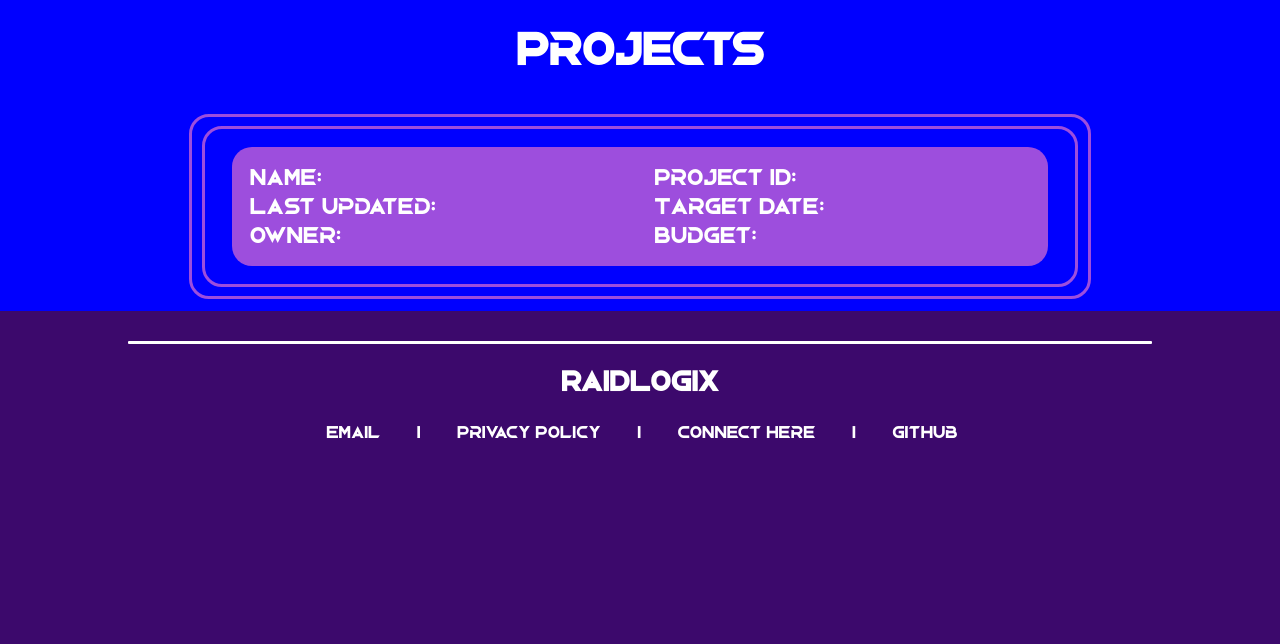
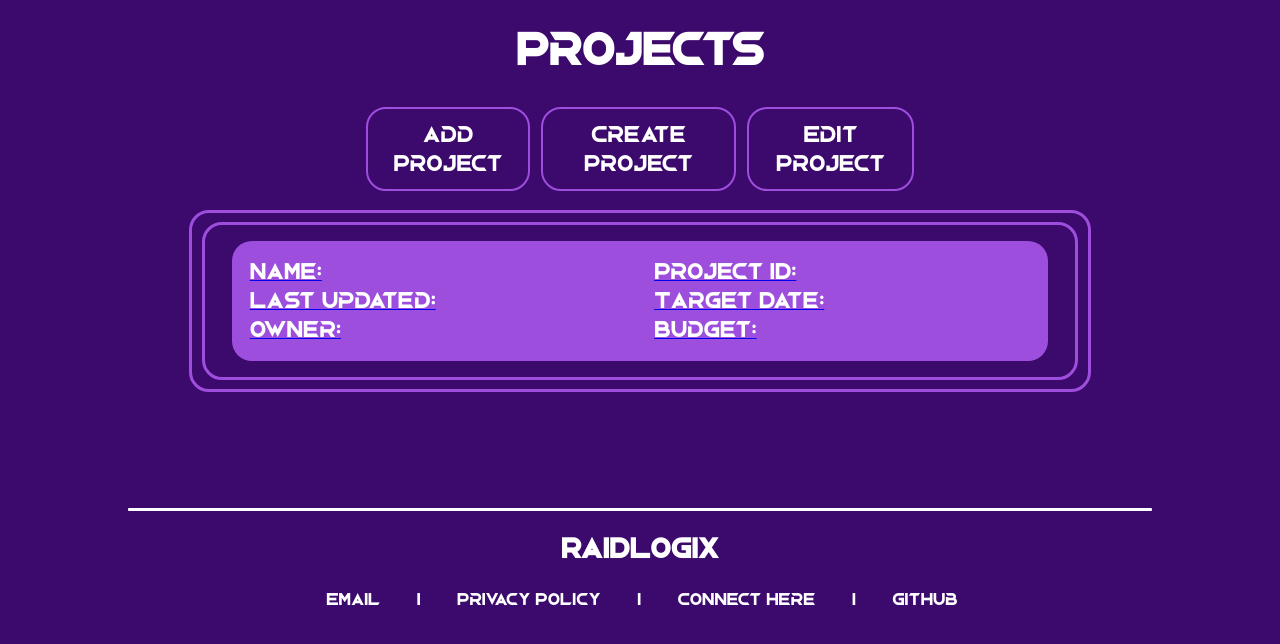
Before and after one commit to joshnelson00/raidlogix-app, a Django app: page /projects in a window 1280 px wide. Shown: the part 90-734 px from the top of the page. Run offline with Django 5.2, Linux system fonts and the light colour scheme; a user stored in the database is signed in.

Commit message:
Added Project Links styling/functionality

```diff
--- a/raidapp/raidlogix/static/main.css
+++ b/raidapp/raidlogix/static/main.css
@@ -462,7 +462,15 @@ body {
     height: 100%;
     width: 100%;
     margin-top: 7%;
-    background-color: blue;
+    margin-bottom: 5.75%;
+}
+
+
+#project-container-link {
+    width:94%;
+    flex-direction: column;
+    display: flex;
+    align-items: center;
 }
 
 .project-outer-wrapper {
@@ -491,7 +499,7 @@ body {
 }
 
 .project-container {
-    width: 94%;
+    width: 100%;
     height: 00%;
     background-color: #9D4EDD;
     margin: 2%;
@@ -538,4 +546,37 @@ body {
     color: white;
 }
 
-/* Basic styling for the navbar */
+#project-header-wrapper {
+    display: flex;
+    flex-direction: column;
+    align-items: center;
+}
+
+.project-submenu {
+    display: flex;
+    align-items: center;
+    width: 100%;
+    position: relative;
+}
+
+.submenu-item {
+    font-family: "Request";
+    font-size: 16px;
+    padding-bottom:2%;
+    padding-top: 2%;
+    padding-left:4%;
+    padding-right:4%;
+    margin: 1%;
+    background-color: #3C096C;
+    border-style: solid;
+    border-color: #9D4EDD;
+    border-width: 2px;
+    text-align: center;
+    border-radius: 20px;
+
+}
+
+.submenu-item a{
+    text-decoration: none;
+    color: #FFFFFF;
+}
--- a/raidapp/raidlogix/templates/project_list.html
+++ b/raidapp/raidlogix/templates/project_list.html
@@ -3,15 +3,24 @@
 {% block content %}
 
     <div id="block-project-list">
-        <div class="cool-text"><h1>Projects</h1></div>
+
+
+
+        <div id="project-header-wrapper">
+            <div class="cool-text" id="project-header"><h1>Projects</h1></div>
+            <div class="project-submenu">
+                <div class="submenu-item"><a href="#">Add Project</a></div>
+                <div class="submenu-item"><a href="#">Create Project</a></div>
+                <div class="submenu-item"><a href="#">Edit Project</a></div>
+            </div>
+        </div>
 
         <div class="project-outer-wrapper">
             <div class="project-inner-wrapper">
+                <a id="project-container-link" href="#">
+                <div class="project-container">
 
-
-                <div class="project-container">
                     <div class="left-project-container">
-
                         <div class="project-value">Name:</div>
                         <div class="project-value">Last Updated:</div>
                         <div class="project-value">Owner:</div>
@@ -22,7 +31,9 @@
                         <div class="project-value">Target Date:</div>
                         <div class="project-value">Budget:</div>
                     </div>
+
                 </div>
+                </a>
 
 
 
```
Also changed, not shown: raidapp/db.sqlite3.
